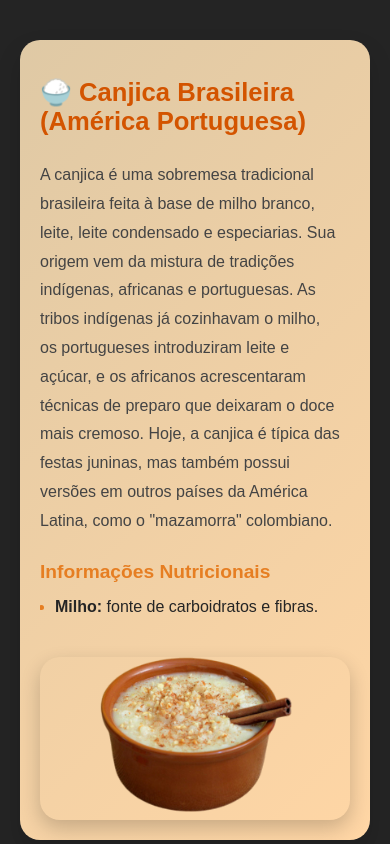
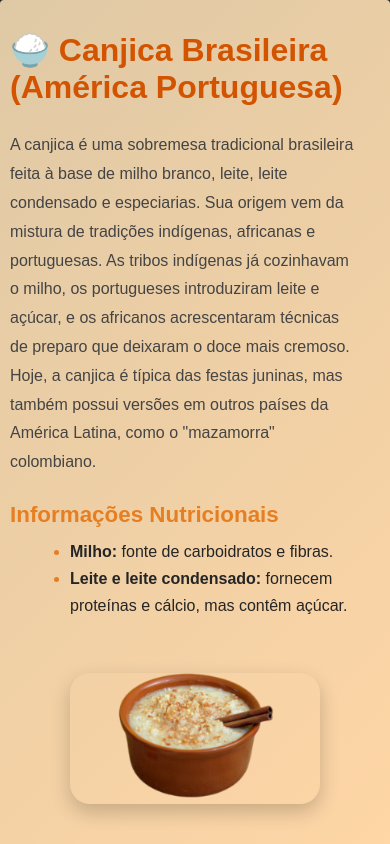
Before and after one commit to MauroDev2013/trabalho-historia, a React (Vite) app: page /canjica in a window 390 px wide. Built offline with nearby package versions, Linux system fonts and the light colour scheme.

Commit message:
[UPDATE] choc pages

```diff
--- a/index.html
+++ b/index.html
@@ -4,7 +4,8 @@
     <meta charset="UTF-8" />
     <link rel="icon" type="image/svg+xml" href="/vite.svg" />
     <meta name="viewport" content="width=device-width, initial-scale=1.0" />
-    <title>Vite + React</title>
+    <link rel="shortcut icon" href="./src/assets/imagens/corn.svg" type="image/x-icon">
+    <title>Receitas Históricas</title>
   </head>
   <body>
     <div id="root"></div>
--- a/src/components/icons/MilhoIcon.jsx
+++ b/src/components/icons/MilhoIcon.jsx
@@ -1,6 +1,6 @@
 import React from "react";
 
-const MilhoIcon = ({ width = 35, height = 35, className = "", style = {} }) => {
+export default function PaoIcon({ width = 200, height = 200, className = "", style = {}, ...props }) {
   return (
     <svg
       xmlns="http://www.w3.org/2000/svg"
@@ -9,31 +9,14 @@ const MilhoIcon = ({ width = 35, height = 35, className = "", style = {} }) => {
       viewBox="0 0 24 24"
       className={className}
       style={style}
+      role="img"
+      aria-label="Ícone de pão"
+      {...props}
     >
-      <g fill="none">
-        <path
-          fill="#F5911A"
-          d="M12 21a9 9 0 1 0 0-18a9 9 0 1 0 0 18"
-        />
-        <path
-          fill="#fff"
-          d="M8.77 12.923c.77-.922.438-2.174.175-2.685c.843.126 1.416.754 1.722 1.65s.17 2.109.14 2.508c.151-.226.54-.536 1.098-.913s1.349-.55 1.5-.57c.152-.018.544.02.77.263c.174.19.127.506.077.652q.003.009-.004.013l.005-.013c-.008-.025-.086-.08-.36-.175c-.34-.117-.531.097-.585.218c-.092.21-.294.713-.364 1.051s-.35.793-.482.978l-.657.423h-.452c-.039.01-.245-.003-.759-.131c.22.423.686.394 1.05.481c-.08.56-.432.788-.597.832c-.258.058-.896.087-1.387-.263c-.49-.35-.32-.875-.175-1.094l-.496-.759c-.394-.438-.99-1.544-.219-2.466"
-        />
-        <path
-          fill="#fff"
-          d="m11.242 13.435l.068-.483l.445.138zm2.825-.789a.97.97 0 0 0-.704-.1c.067-.245-.105-.408-.2-.46c.087.026.3.091.46.146c.2.07.429.245.444.414m-1.263-.023l-.582.207a35 35 0 0 0-.973-.337c.05-.343-.133-.843-.23-1.05l.3-.03c.37.072 1.172.273 1.423.505c.252.233.146.567.062.705m-1.854-1.735l.027.008zl-.328-.1a1.24 1.24 0 0 0-.59-.528c.01-.286.137-.613.584-.59c.33.082.6.18.693.218c-.099-.033-.326-.03-.44.24c-.139.325-.128.682.082.76m.221-.49c-.074.376.134.58.246.636c.339.141 1.072.427 1.301.441c.287.017.442.012.602-.355c.129-.293-.061-.539-.172-.625l-1.3-.447c-.196-.04-.604-.026-.677.35m2.659 1.432l-.607-.2c.101.008.337-.065.47-.418s-.04-.541-.144-.59l.711.246c.103.103.28.38.16.665c-.119.284-.443.317-.59.298m.309-1.421l-.584-.184c.094.011.319-.05.47-.39s-.032-.546-.143-.607l.676.229a.556.556 0 0 1 .195.67c-.138.335-.466.327-.613.281M11.734 9.08c-.101.348.152.58.292.653c.286.109.902.331 1.072.35c.212.022.412-.058.561-.396c.12-.27-.091-.51-.212-.596l-1.089-.367c-.166-.026-.524.007-.625.356"
-        />
-        <path
-          fill="#fff"
-          d="m10.943 9.36l.659.224c-.11-.037-.297-.207-.167-.59c.131-.383.399-.435.516-.413l-.705-.218c-.16-.028-.5.013-.573.407s.15.558.27.59m2.761-.598l-.008-.003zc.11.033.34-.003.452-.4c.114-.405-.046-.576-.14-.61l.586.186c.176.074.484.314.31.682c-.175.368-.486.375-.62.333zm-2.036-.682l.642.226c-.094-.054-.254-.252-.143-.61c.111-.359.369-.417.484-.4l-.63-.21c-.176-.022-.545.032-.615.415c-.07.384.145.546.262.58"
-        />
-        <path
-          fill="#fff"
-          d="M13.036 7.43c-.34-.063-.533.233-.587.389c-.089.272.11.507.222.59c.15.065.476.196.59.203c.143.008.449.016.591-.365c.115-.305-.09-.537-.206-.615c-.062-.04-.271-.138-.61-.202m.083-.321c-.285-.146-.275-.463-.234-.603c.155-.39.474-.416.615-.38l.594.214c.123.099.33.37.17.662c-.158.292-.422.325-.534.305a1.8 1.8 0 0 1-.611-.198"
-        />
-      </g>
+      <path
+        fill="#FBB041"
+        d="m16.525 4.11l.979.98l2.086-2.085c-.37-.062-.785-.006-1.257.152c-.61.205-1.232.559-1.808.953m4.473.316l-2.08 2.078l.972.972c.394-.575.747-1.194.951-1.802c.158-.469.215-.88.157-1.248m-2.336 4.65l-1.159-1.159L15.93 9.49l1.338 1.338zm-2.65 3.326l-1.497-1.499l-2.06 2.058c.996-.053 1.994.04 2.902.263zm1.31 1.566a9 9 0 0 1 1.01.614c.84.59 1.526 1.362 2.25 2.085l-1.905.317a2 2 0 0 0-.16.044a6 6 0 0 0-.725.287c-.678.31-1.742.897-3.192 1.985c-.15.112-.325.25-.523.404c-1.004.786-2.576 2.017-4.257 2.687c-1.029.41-2.196.656-3.381.423c-1.173-.23-2.247-.905-3.154-2.1c-1.194-.906-1.869-1.98-2.1-3.153c-.232-1.186.013-2.352.424-3.381c.67-1.68 1.9-3.254 2.686-4.257c.155-.198.293-.373.405-.523c1.088-1.45 1.674-2.515 1.985-3.192c.155-.338.24-.58.286-.725c.029-.092.041-.146.045-.16l.317-1.904c.72.72 1.491 1.404 2.08 2.241c.19.272.403.607.61 1l4.355-3.443c.825-.66 2.026-1.523 3.32-1.956c1.328-.445 2.933-.48 4.23.825c1.292 1.3 1.255 2.9.81 4.225c-.435 1.291-1.297 2.489-1.956 3.313h-.002l-.002.005zm-2.4-8.632l-1.757 1.387l1.35 1.352l1.574-1.572zM13.1 9.489l-1.515-1.517l-.816.646c.227.917.323 1.925.268 2.932z"
+      />
     </svg>
   );
-};
-
-export default MilhoIcon;
+}
--- a/src/pages/CanjicaPages.jsx
+++ b/src/pages/CanjicaPages.jsx
@@ -55,7 +55,7 @@ export default function Canjica() {
         </ul>
         <p className="custo">
           <strong>Custo médio da receita hoje:</strong> R$ 20,00 a R$ 25,00 <br/><br/>
-          <strong>Custo médio da receita antigamente:</strong> cerca de 3.000 a 5.000 réis
+          <strong>Custo médio da receita antigamente:</strong> cerca de Cr$ 20 a Cr$ 40(Cruzeiros).
         </p>
       </div>
 
--- a/src/pages/Chocolate.jsx
+++ b/src/pages/Chocolate.jsx
@@ -43,7 +43,7 @@ export default function ChocolateQuente() {
 
         <p className="custo">
           <strong>Custo médio da receita hoje:</strong> R$ 9,00 a R$ 10,00 <br/><br/>
-          <strong>Custo médio da receita antigamente:</strong> cerca de 2.000 a 3.000 réis
+          <strong>Custo médio da receita antigamente:</strong> cerca de Cr$ 20 a Cr$ 25 para servir 4 pessoas(Cruzados).
         </p>
       </div>
 
--- a/src/pages/PaoPages.jsx
+++ b/src/pages/PaoPages.jsx
@@ -43,12 +43,12 @@ export default function PaoDeAcucar() {
         </ul>
         <p className="custo">
           <strong>Custo médio da receita hoje:</strong> R$ 10,00 a R$ 12,00 <br/>  <br/>
-          <strong>Custo médio da receita antigamente:</strong> cerca de 3.000 a 5.000 réis
+          <strong>Custo médio da receita antigamente:</strong> cerca de Cr$ 20 e Cr$ 100 (Cruzeiros, a moeda na época)
         </p>
       </div>
 
       <div className="receita-imagem">
-        <img src={paoFoto} alt="Pão de Açúcar pronto" className="comida-imagem"/>
+        <img src={paoFoto} alt="Pão de Açúcar pronto" className="pao-imagem"/>
       </div>
     </div>
   );
--- a/src/pages/ReceitasPages.css
+++ b/src/pages/ReceitasPages.css
@@ -1,22 +1,20 @@
-/* Reset e estilo base */
 body {
   margin: 0;
   padding: 0;
   font-family: "Poppins", sans-serif;
   background-color: #813f8a;
   color: #333;
-  height: 100vh; /* força o body a ocupar toda a tela */
-  overflow: hidden; /* evita dupla rolagem */
+  height: 100vh;
+  overflow: hidden;
 }
 
-/* Container principal */
 .receitas-container {
   max-width: 1200px;
-  height: 90vh; /* ocupa quase toda a tela */
+  height: 90vh;
   margin: 40px auto;
   padding: 40px;
   background: linear-gradient(135deg, #dfc9a5, #ffd6a5);
-  border-radius: 24px;
+  border-radius: 4px;
   box-shadow: 0 12px 24px rgba(0,0,0,0.15);
   display: flex;
   flex-direction: row;
@@ -24,14 +22,12 @@ body {
   overflow: hidden;
 }
 
-/* Texto da receita com rolagem */
 .receitas-text {
   flex: 1;
-  overflow-y: auto; /* rolagem vertical apenas no texto */
+  overflow-y: auto;
   padding-right: 20px;
 }
 
-/* Estilo do texto */
 .receita-historia {
   font-size: 1rem;
   color: #444;
@@ -78,7 +74,6 @@ ul li, ol li {
   margin-top: 15px;
 }
 
-/* Imagem da receita */
 .receita-imagem {
   flex: 1;
   display: flex;
@@ -95,24 +90,30 @@ ul li, ol li {
   object-fit: cover;
 }
 
-/* Responsividade média */
 @media (max-width: 1024px) {
+  body {
+    margin: 0;
+    padding: 0;
+    overflow: hidden;
+  }
   .receitas-container {
     flex-direction: column;
     height: auto;
-    max-height: 90vh;
-    margin: 40px 20px;
-    padding: 30px;
-    border-radius: 20px;
+    max-height: 100vh;
+    margin: 0px;
+    padding: 10px;
   }
 
-  .receita-imagem {
-    margin-top: 25px;
+  .comida-imagem{
+    scale: 1;
+    margin-bottom: 25px;
+    padding: 0;
   }
 
-  .receita-imagem img {
-    max-width: 100%;
-    border-radius: 16px;
+  .pao-imagem{
+    scale: 1;
+    margin-bottom: 15px;
+    padding: 0;
   }
 
   .receitas-container h1 {
@@ -123,56 +124,27 @@ ul li, ol li {
     font-size: 1.4rem;
   }
   .receitas-text ul {
-  margin-left: 20px; /* reduz a indentação */
+  margin-left: 20px;
   }
 
   .receita-imagem {
     flex: 1;
     display: flex;
     justify-content: center;
-  align-items: flex-start;
-  overflow: visible; /* permite que a imagem apareça */
+    align-items: center;
+    overflow: visible;
   }
 
   .receita-imagem img {
     width: 100%;
-  max-width: 400px;
-  border-radius: 20px;
+    max-width: 250px;
     box-shadow: 0 8px 20px rgba(0,0,0,0.2);
     object-fit: cover;
+    margin-bottom: 50px;
   }
 
 }
 
-/* Responsividade pequena */
-@media (max-width: 480px) {
-  .receitas-container {
-    padding: 20px;
-    gap: 20px;
-  }
-
-  .receitas-container h1 {
-    font-size: 1.6rem;
-  }
-
-  .receitas-container h2 {
-    font-size: 1.2rem;
-  }
-
-  .receitas-container ul,
-  .receitas-container ol {
-    margin-left: 15px;
-  }
-
-  .receitas-text {
-    padding-right: 10px;
-  }
-  ul{
-  padding: 0;
-  }
-}
-
-/* Scroll estilizado opcional */
 .receitas-text::-webkit-scrollbar {
   width: 8px;
 }
```
Also changed, not shown: src/assets/imagens/corn.svg (added). Lines whose indentation alone changed are shown as unchanged.
